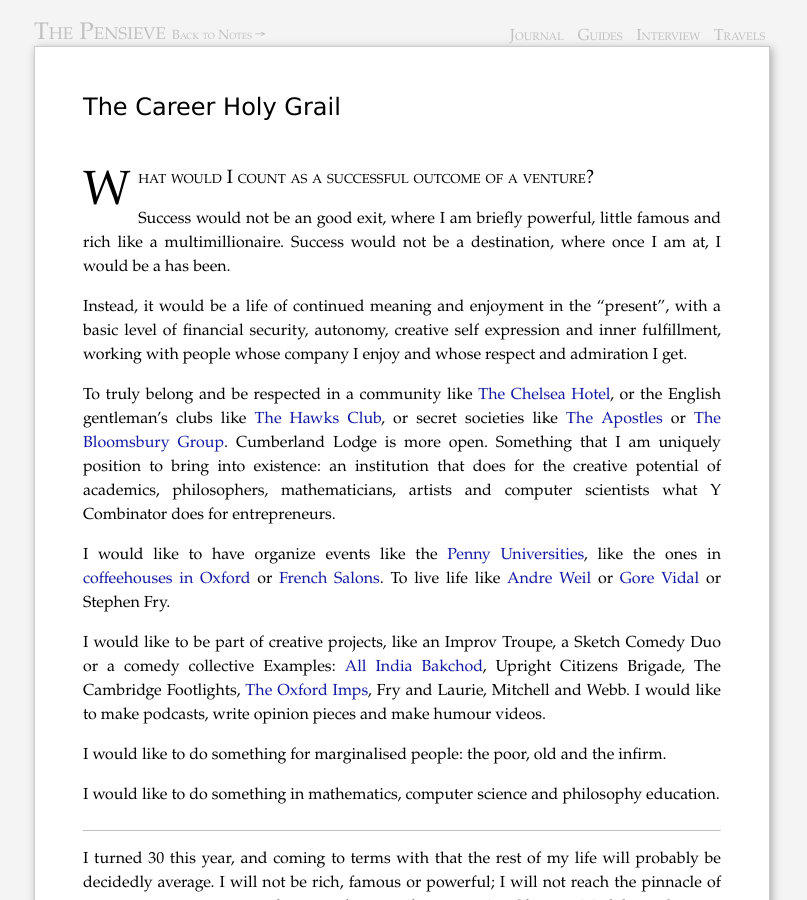
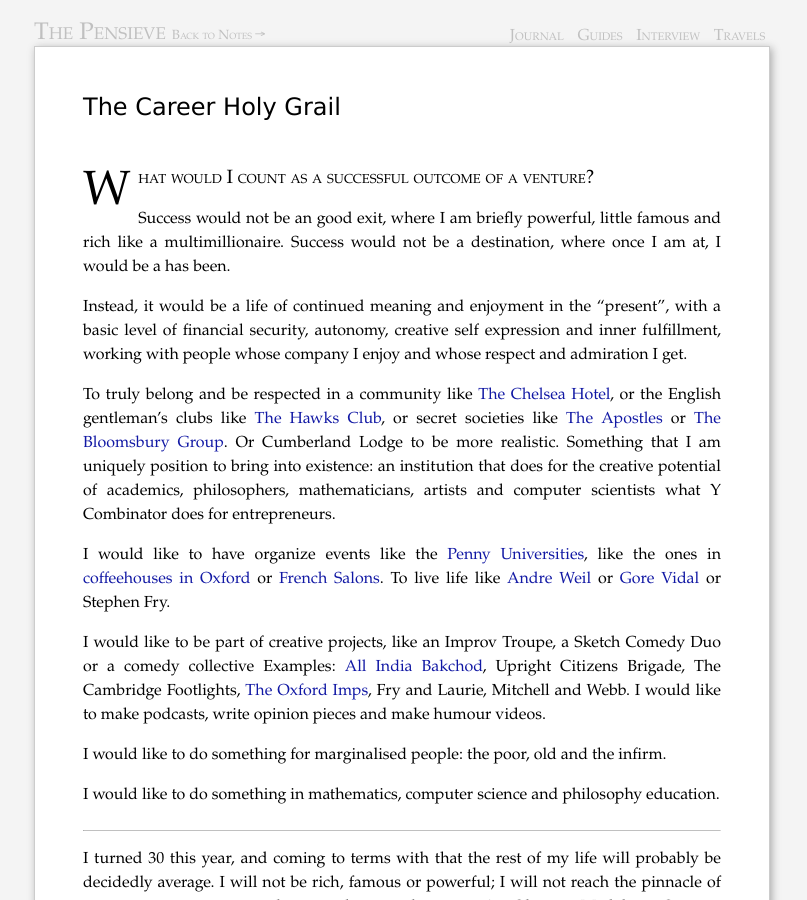
Before and after one commit to piyushahuja/piyushahuja.github.io, a Jekyll site: the page built from _posts/journal/2020-09-26-grail.md, in a window 1280 px wide and 900 px high. Shown: the whole window, without its empty margins (238-1045 px from the left). Built offline with Jekyll 4.4.1, drawn with Linux system fonts in a browser that asks for light colours; comment, search, counter and statistics services are not loaded.

Commit message:
auto deployed

```diff
--- a/_posts/journal/2020-09-26-grail.md
+++ b/_posts/journal/2020-09-26-grail.md
@@ -18,7 +18,7 @@
 
 Instead, it would be a life of continued meaning and enjoyment in the "present", with a basic level of financial security, autonomy, creative self expression and inner fulfillment, working with people whose company I enjoy and whose respect and admiration I get.
 
-To truly belong and be respected in a community like [The Chelsea Hotel](https://medium.com/@bagelboy/make-america-bohemian-again-de846e35d757), or the English gentleman's clubs like [The Hawks Club](https://en.wikipedia.org/wiki/Hawks%27_Club), or secret societies like [The Apostles](https://en.wikipedia.org/wiki/Cambridge_Apostles)  or [The Bloomsbury Group](https://en.wikipedia.org/wiki/Bloomsbury_Group). Cumberland Lodge is more open. Something that I am uniquely position to bring into existence: an institution that does for the creative potential of academics, philosophers, mathematicians, artists and computer scientists what Y Combinator does for entrepreneurs.
+To truly belong and be respected in a community like [The Chelsea Hotel](https://medium.com/@bagelboy/make-america-bohemian-again-de846e35d757), or the English gentleman's clubs like [The Hawks Club](https://en.wikipedia.org/wiki/Hawks%27_Club), or secret societies like [The Apostles](https://en.wikipedia.org/wiki/Cambridge_Apostles)  or [The Bloomsbury Group](https://en.wikipedia.org/wiki/Bloomsbury_Group). Or Cumberland Lodge to be more realistic. Something that I am uniquely position to bring into existence: an institution that does for the creative potential of academics, philosophers, mathematicians, artists and computer scientists what Y Combinator does for entrepreneurs.
 
 I would like to have organize events like the [Penny Universities](https://thonyc.wordpress.com/2015/09/29/the-penny-universities/), like the ones in [coffeehouses in Oxford](https://en.wikipedia.org/wiki/English_coffeehouses_in_the_17th_and_18th_centuries) or [French Salons](https://en.wikipedia.org/wiki/Salon_(gathering)). To live life like [Andre Weil](https://www.ams.org/journals/notices/201801/rnoti-p54.pdf) or [Gore Vidal](https://en.wikipedia.org/wiki/Gore_Vidal) or Stephen Fry.
 
```
